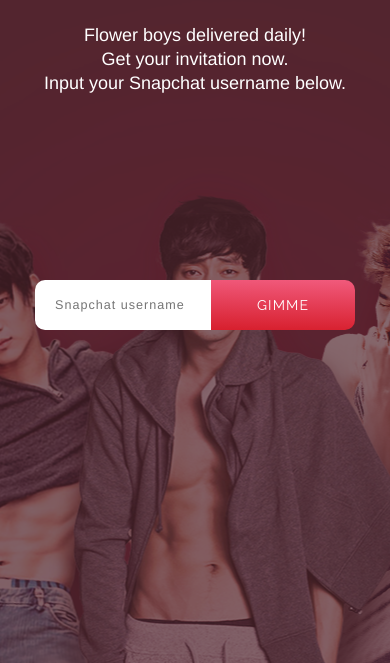
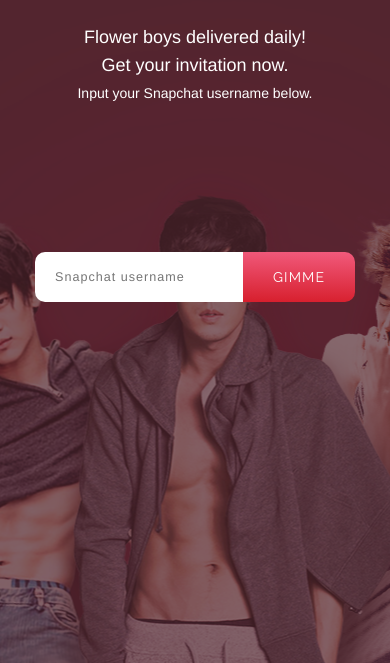
Before and after one commit to abcandy/abcandy.github.io, a plain HTML site: page index.html in a window 390 px wide. Shown: the part 181-844 px from the top of the page. Drawn offline with nearby package versions, Linux system fonts and the light colour scheme; files that its build step writes are made by us from their sources.

Commit message:
mobile view fixed

```diff
--- a/index.html
+++ b/index.html
@@ -4,6 +4,7 @@
 		<meta charset="utf-8">
 		<title>Ab Candy</title>
 		<meta name="description" content="">
+		<meta name="viewport" content="width=device-width, initial-scale=1, maximum-scale=1, user-scalable=0"/>
 		<link rel="icon" type="image/png" href="images/favicon.png" />
 		<meta name="viewport" content="width=device-width">
 		<!-- Place favicon.ico and apple-touch-icon.png in the root directory -->
@@ -37,7 +38,8 @@
 				<div class="description">
 					<h4>Flower boys delivered daily!</h4>
 					<h4>Get your invitation now. </h4>
-					<h4>Input your Snapchat username below.</h4>
+
+					<h5>Input your Snapchat username below.</h5>
 
 				</div>
 
--- a/styles/main.css
+++ b/styles/main.css
@@ -9,9 +9,9 @@ html, body {
 	background-color: #FF6D8B;
 }
 
-h4 {
+h4, h5 {
 	font-weight: 300;
-	line-height: 14px;
+	line-height: 18px;
 }
 
 .background {
@@ -70,13 +70,13 @@ h4 {
 }
 
 form {
-	padding-top: 180px;
+	padding-top: 140px;
 	padding-right: 0;
 	z-index: 100;
 }
 
 .input {
-	width: 55%;
+	width: 65%;
 	height: 50px;
 	border: none;
 	border-radius: 10px 0px 0px 10px;
@@ -91,7 +91,7 @@ form {
 
 
 .button {
-	width: 45%;
+	width: 35%;
 	height: 50px;
 	color: #FFF;
 	font-family: 'Raleway', 'sans-serif';
```
